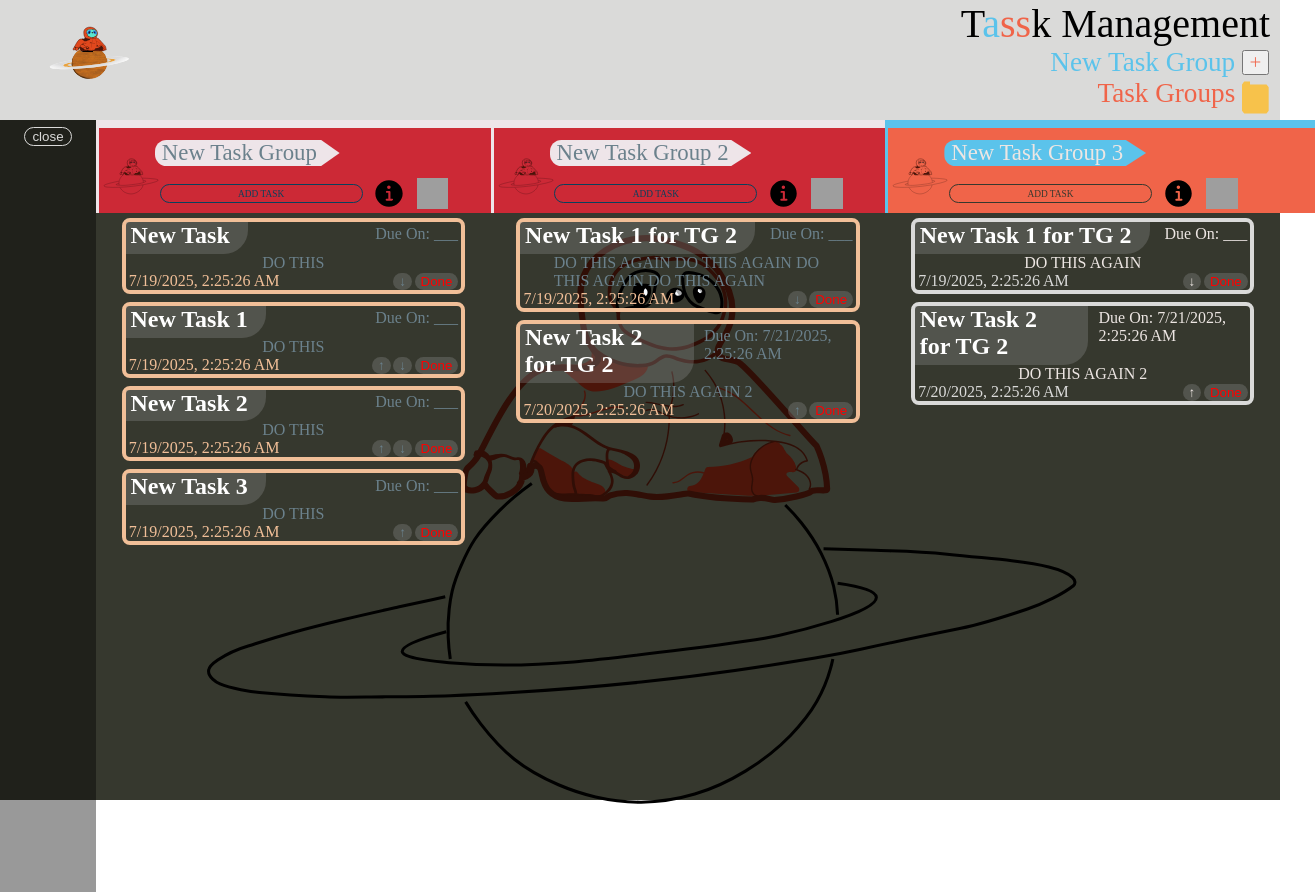
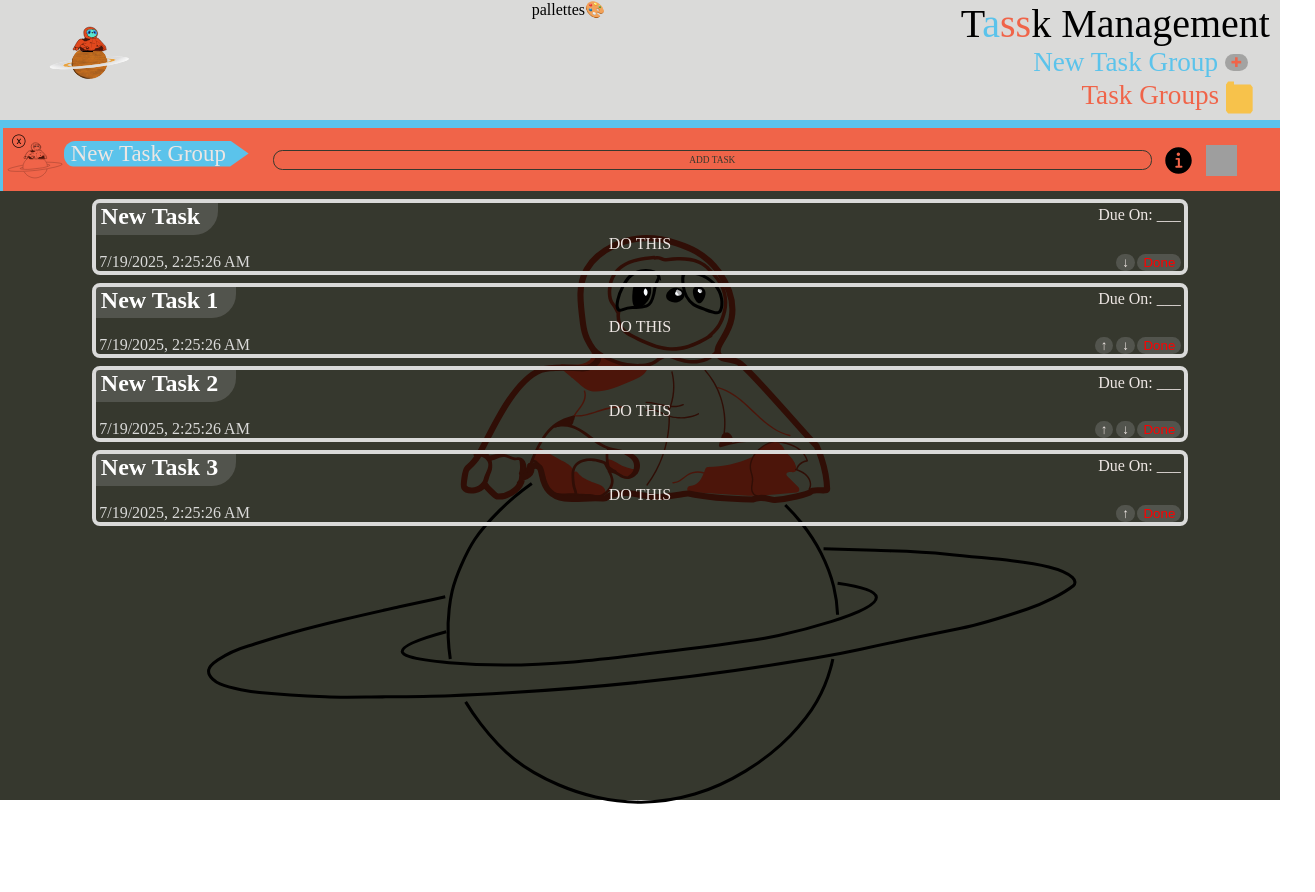
Before and after one commit to sebgorgone/Tassk-Management, a React (Vite) app: page / in a window 1280 px wide. Shown: the whole page, 1315 px wide, since content can reach past the window. Built offline with nearby package versions, Linux system fonts and the light colour scheme; grey boxes are pictures that could not be loaded; a web font is replaced by a local one.

Commit message:
UI UI UI

```diff
--- a/src/DefaultUser.js
+++ b/src/DefaultUser.js
@@ -1,11 +1,20 @@
 export const data = {
    name: "Tassk Manager",
    crtdAt: new Date().toLocaleString(),
-   pall: null,
+   pallettes: [
+      {
+         vibr: "#F06449",
+         dark: "#36382E",
+         light: "#EDE6E3",
+         altLight: "#DADAD9",
+         bright: "#5BC3EB"
+      }
+   ],
    TGs:
    [
       {
          taskGroupName: "New Task Group",
+         pall: null,
          iconPath: "./vectorGraphics/assStencil.svg",
          desc: null,
          createdAt: new Date().toLocaleString(),
@@ -40,6 +49,7 @@ export const data = {
       },
       {
          taskGroupName: "New Task Group 2",
+         pall: null,
          iconPath: "./vectorGraphics/assStencil.svg",
          desc: 'The Second Task',
          createdAt: new Date().toLocaleString(),
@@ -61,6 +71,7 @@ export const data = {
       },
       {
          taskGroupName: "New Task Group 3",
+         pall: null,
          iconPath: "./vectorGraphics/assStencil.svg",
          desc: 'The Third Task The Third Task The Third Task The Third Task The Third Task The Third Task',
          createdAt: new Date().toLocaleString(),
@@ -87,7 +98,7 @@ export const data = {
       savedColors: [],
       openTGs:
       [
-         'New Task Group', 'New Task Group 2', 'New Task Group 3'
+         'New Task Group'
       ]
    }
 }
--- a/src/TaskGroup.jsx
+++ b/src/TaskGroup.jsx
@@ -51,9 +51,9 @@ function TaskGroup (props) {
 
    function addItem(array) {
       console.log('adding item to: ' + array)
-      const newArray = [...array];
+      let newArray = [...array];
       console.log(`inital: -${JSON.stringify(newArray)}-`);
-      newArray.push(newTask)
+      newArray = [ newTask, ...newArray]
       console.log('updated: ' + JSON.stringify(newArray));
       props.updateArray(newArray);
       setTName('');
@@ -70,6 +70,7 @@ function TaskGroup (props) {
 
 
    //tasks lists
+
 
    const tasks = props.tasks ?
       props.tasks.map(((t, index) => {
@@ -88,10 +89,12 @@ function TaskGroup (props) {
 
    return (
       <div style={{flexDirection: 'column', flex: "1", minWidth: "0",maxWidth: "100%", overflowY: "scroll", height: "calc(100vh - 1.75em)"}}>
-         <div style={{background: props.pallette.vibr,width: `calc(100% / ${props.open})`, overflowX: "hidden", display: "flex", flexFlow: "column", borderTop: `${props.pallette.bright} solid .5em`, borderLeft: (!newTaskField && !infoField && !settingsField) ? `${props.pallette.bright} solid` : 'none', borderBottomRightRadius: (newTaskField || infoField || settingsField) ? '2em' : '0', borderBottomLeftRadius: (newTaskField || infoField || settingsField) ? '2em' : '0', position: "absolute"}}>
+
+         <div style={{background: props.pallette.vibr, overflowX: "hidden", display: "flex", flexFlow: "column", borderTop: `${props.pallette.bright} solid .5em`, borderLeft: (!newTaskField && !infoField && !settingsField) ? `${props.pallette.bright} solid` : 'none', borderBottomRightRadius: (newTaskField || infoField || settingsField) ? '2em' : '0', borderBottomLeftRadius: (newTaskField || infoField || settingsField) ? '2em' : '0'}}>
             {props.debug && <p>--TG NAME: {props.name}--description: {`${props.desc}`}--icon path: {props.icon} -- tags: {props.tags}--color: {props.pallette.vibr} --Created At: {props.createdAt}-- Tasks:⬇️⬇️⬇️<br /> {props.tasks.map(t => '---------------------------------------------------------------------------------------------------------------------TASK_NAME: \n' + t.taskName + ' ___CREATED_AT: ' + t.createdAt + '___TASK: ' + t.task + '___DUE_DATE: ' + t.dueDate)}</p>}
 
-            <div style={{display: "flex", justifyContent: "space-between", width: "100%", overflow: "hidden", alignItems: "center", marginTop: ".75em", flexWrap: "nowrap", position: "relative", boxSizing: "border-box"}}>
+            <div style={{display: "flex", justifyContent: "space-between", width: "100%", overflow: "hidden", alignItems: "center", marginTop: ".1em", flexWrap: "nowrap", position: "relative", boxSizing: "border-box"}}>
+               <button type='button' style={{position: 'absolute', top: 1,left: 3, border: "none", transition: "200ms", borderRadius: "1em", zIndex: "5"}} className="TGListButton" onClick={() => props.closeTG()}>ⓧ</button>
                <div style={{minWidth: "3.5em", height: "3.83em"}}>
                   <img className='taskGroupIcon' src={props.icon} style={props.icon === "./vectorGraphics/assStencil.svg" ? {width: "4em", paddingTop: ".5em"} : {width: "6.7em",height: "6.7em", maxWidth: "none", margin: "0", position: "absolute", top: -16, left: -30}} />
                </div>
@@ -246,7 +249,7 @@ function TaskGroup (props) {
                   </div>
                   <div style={{display: "flex", justifyContent: "space-around", width: "100%", overflow: "hidden", padding: ".2em"}}>
                      <textarea
-                        style={{borderBottomRightRadius: ".3em", borderBottomLeftRadius: ".3em", border: "none", fontFamily: "fontss", paddingBottom: ".1em"}}
+                        style={{borderBottomRightRadius: ".3em", borderBottomLeftRadius: ".3em", border: "none", fontFamily: "fontss", paddingBottom: ".1em", width: "80%"}}
                         placeholder={`${props.desc}`}
                         value={newTGDesc}
                         onChange={e => setNewTGDesc(e.target.value)}
@@ -258,7 +261,9 @@ function TaskGroup (props) {
                               onClick={ e => {
                                  e.preventDefault();
                                  if((newTGName === '' && newTGDesc === '') || (newTGName === null && newTGDesc === null)) return alert('No changes');
-                                 props.updateSettings((newTGName === '' || newTGName === null) ? props.name : newTGName,(newTGDesc === '' || newTGDesc === null) ? props.desc : newTGDesc)
+                                 props.updateSettings((newTGName === '' || newTGName === null) ? props.name : newTGName,(newTGDesc === '' || newTGDesc === null) ? props.desc : newTGDesc);
+                                 setNewTGName('');
+                                 setNewTGDesc('');
                               }}>
                                  update
                      </button>
@@ -266,11 +271,7 @@ function TaskGroup (props) {
                </form> : null }
 
          </div>
-         <br />
-         <br />
-         <br />
-         <br />
-         <br />
+
          {tasks}
       </div>
 
--- a/src/assets/index.css
+++ b/src/assets/index.css
@@ -132,12 +132,14 @@
   cursor: pointer;
  }
 
- .folder-btn {
+ #folder-btn {
+  cursor: pointer;
   --r: 8%;        /* corner radius */
   --tab-w: 30%;   /* width of the tab */
   --tab-h: 18%;   /* height of the tab */
   border: none;
   width: 240px;
+  transition: 200ms ease;
   display: inline-block;
   background: #f7c24b;
   clip-path: polygon(
@@ -149,7 +151,36 @@
 }
 
 @supports (clip-path: path("M0 0L1 1Z")) {
-  .folder-btn {
+  #folder-btn {
     clip-path: path("M0 18% A8 8 0 0 1 8% 10% H22% A8 8 0 0 1 30% 18% H92% A8 8 0 0 1 100% 26% V92% A8 8 0 0 1 92% 100% H8% A8 8 0 0 1 0 92% Z");
   }
 }
+
+#folder-btn:hover {
+  background: #a98634;
+}
+
+.TGButton {
+  cursor: pointer;
+  border-radius: 1em;
+  border: none;
+  background: rgb(0,0,0,.25);
+  transition: 150ms;
+}
+
+.TGButton:hover {
+  background: transparent;
+
+  border: .1em solid;
+
+}
+
+.TGListButton {
+  cursor: pointer;
+  transition: 100 ease;
+  background: transparent;
+}
+
+.TGListButton:hover {
+  background: rgb(100,100,100, .7)
+}
--- a/src/shell.jsx
+++ b/src/shell.jsx
@@ -3,6 +3,7 @@ import './assets/index.css'
 import { pallette } from './assets/DefaultPallettes'
 import TaskGroup from './TaskGroup.jsx'
 function Shell() {
+  localStorage.clear()
   //state
   const [data, setData] = useState(null)
   console.log('DATA VALUE: ', data)
@@ -13,7 +14,9 @@ function Shell() {
 
   const debug = false;
 
-  const [files, setFiles] = useState(true)
+  const [files, setFiles] = useState(false)
+
+  const [newTGField, setNewTGField] = useState(false)
 
 
   const header = {
@@ -36,11 +39,7 @@ function Shell() {
 
   const button = {
     color: c.vibr,
-    width: "2em",
-    hieght: "2em",
-    marginRight: '.25em',
-    padding: "0",
-    paddingBottom: ".1em"
+    borderColor: c.vibr
   }
 
   const buttonTilte = {
@@ -54,7 +53,8 @@ function Shell() {
     color: c.vibr,
     fontSize: "1.7em",
     margin: "0",
-    marginRight: '.25em'
+    marginRight: '.25em',
+    alignSelf: "center"
   }
 
   //handlers
@@ -142,13 +142,68 @@ function Shell() {
     });
   }
 
+function handleOpenTG(index) {
+  setData(prev => {
+    if (!prev) return prev;
+
+    const src = prev.data ? prev.data : prev;
+
+    const name = src.TGs[index].taskGroupName;
+    const open = src.defaults?.openTGs ?? [];
+
+    if (open.includes(name) || open.length >= 5) return prev;
+
+    const updated = {
+      ...src,
+      defaults: {
+        ...src.defaults,
+        openTGs: [name, ...open]
+      }
+    };
+
+    localStorage.setItem('data', JSON.stringify(updated));
+    return updated;
+  });
+}
+
+function handleCloseTG(index) {
+  setData(prev => {
+    if (!prev) return prev;
+
+    const src = prev.data ? prev.data : prev;
+
+    const name = src.TGs[index].taskGroupName;
+    const open = src.defaults?.openTGs ?? [];
+
+    const newOpen = open.filter(n => n !== name);
+
+    const updated = {
+      ...src,
+      defaults: {
+        ...src.defaults,
+        openTGs: newOpen
+      }
+    };
+
+    localStorage.setItem('data', JSON.stringify(updated));
+    return updated;
+  });
+}
+
 
 
   // task group lists
 
   const [TGs, setTGs] = useState('loading');
 
-  console.log(TGs);
+  const TGList = data && data.TGs.map((tg, index) => {
+    return (
+      <div key={index} className='TGList' style={{display: "inline-block", minWidth: "max-content"}}>
+        {(tg.iconPath && files) && <img style={{position: 'absolute', width: '2em', left: -8}} src={tg.iconPath}/>}
+        <button type='button' onClick={() => handleOpenTG(index)} style={{margin: "0", marginLeft: "1.5em", color: c.light, fontSize: ".85em", border: "0"}} className='TGListButton'>{tg.taskGroupName}</button>
+      </div>
+    )
+  })
 
   //use effect
 
@@ -184,30 +239,32 @@ function Shell() {
   }, [data]);
 
 useEffect(() => {
-  if (data){
+  if (data) {
     const openTGs = data.TGs
-      .filter(task => data.defaults.openTGs.includes(task.taskGroupName))
-      .map((task, index) => (
+      .map((tg, i) => ({ tg, i }))
+      .filter(({ tg }) => data.defaults.openTGs.includes(tg.taskGroupName))
+      .map(({ tg, i }) => (
         <TaskGroup
           debug={debug}
-          desc={task.desc}
-          name={task.taskGroupName}
-          tags={task.tags}
-          createdAt={task.createdAt}
-          tasks={task.tasks}
-          key={`${task.taskGroupName}-${index}`}
-          pallette={pallette[Math.floor(Math.random() * 2)]}
-          icon={task.iconPath}
-          index={index}
-          updateArray={(na) => handleUpdateArray(index, na)}
-          updateSettings={(newName, newDesc) => handleUpdateSettings(index, newName, newDesc)}
-          favorited={() => handleUpdateFavorited(index)}
+          desc={tg.desc}
+          name={tg.taskGroupName}
+          tags={tg.tags}
+          createdAt={tg.createdAt}
+          tasks={tg.tasks}
+          key={`${tg.taskGroupName}-${i}`}
+          pallette={tg.pall ? tg.pall : pallette[1]}
+          icon={tg.iconPath}
+          index={i}
+          updateArray={(na) => handleUpdateArray(i, na)}
+          updateSettings={(newName, newDesc) => handleUpdateSettings(i, newName, newDesc)}
+          favorited={() => handleUpdateFavorited(i)}
           open={data.TGs.length}
+          closeTG={() => handleCloseTG(i)}
         />
       ));
-    setTGs(openTGs)
+    setTGs(openTGs);
   }
-},[data])
+}, [data]);
 
   return (
     <>
@@ -216,29 +273,49 @@ useEffect(() => {
       <div className="headerBar" style={header}>
         <img src='./vectorGraphics/ass.svg' className='headerIcon'/>
 
+        <div style={{display: "flex", transition: "2s", fontFamily: "fontss"}} className='headerButtonDiv'>pallettes🎨</div>
+
         <div style={{display: "flex", flexDirection: "column", alignItems: "top"}}>
           <p style={body} className='headerTitle'>T<span style={assB}>a</span><span style={assO}>ss</span>k Management</p>
-          <div style={{display: "flex", flexFlow: "row", alignItems: 'center', justifyContent: "right", paddingRight: ".5em"}} className='headerButtonDiv'>
+          <div style={{display: "flex", flexFlow: "row", alignItems: 'center', justifyContent: "right", paddingRight: "2em"}} className='headerButtonDiv'>
             <p style={buttonTilte} className='task'>New Task Group</p>
-            <button style={button}>＋</button>
+            <button style={button} className='TGButton' type='button' onClick={() => {setNewTGField(!newTGField)}}>✚</button>
           </div>
-          <div style={{display: "flex", flexFlow: "row", alignItems: 'right', justifyContent: "right", paddingRight: ".5em"}} className='headerButtonDiv'>
+          <div style={{display: "flex", flexFlow: "row", alignItems: 'right', justifyContent: "right", paddingRight: "1.5em"}} className='headerButtonDiv'>
             <p style={buttonTilteB} className='task'>Task Groups</p>
-            <button style={{aspectRatio: '3 / 4', marginRight: ".25em", width: "2em"}} className='folder-btn' type='button' onClick={() => setFiles(!files)}/>
+            <button style={{aspectRatio: '3 / 4', marginRight: ".25em", width: "2em"}} id='folder-btn' type='button' onClick={() => setFiles(!files)} />
           </div>
         </div>
 
 
       </div>
 
-      <div style={{display: "flex", flexWrap: 'nowrap', fontFamily: "fontss", width: "100vw", overflowX: "auto", zIndex: "0"}}>
-        <div style={{width: files ? "6em" : '0', background: files ? "rgb(0,0,0,.4)" : "0", transition: "450ms ease", display: "flex", flexDirection: "column"}} className='files'>
-          <button style={{color: c.altLight,display: files ? "block" : "none", margin: ".15em", width: "50%", alignSelf: "center", marginTop: ".5em", tansition: "200ms", border: "none", borderRadius: "1em", border: `solid .13em ${c.altLight}`}} type='button' onClick={() => {setFiles(!files)}} className='taskGroupOptions'>close</button>
+      {newTGField ?
+        <div style={{
+          width: "100%",
+          background: "rgb(0, 0, 0, .65)",
+          height: "calc(100vh - 1.75em)",
+          display: "flex",
+          flexDirection: "column",
+          alignItems: "center"
+        }}>
+          <div style={{
+            display: "flex",
+            justifyContent: "center",
+            fontFamily: "fontss",
+            color: c.light
+          }}>
+            <h1>New Task Group</h1>
+          </div>
         </div>
-
-
+        :
+        <div style={{display: "flex", flexWrap: 'nowrap', fontFamily: "fontss", width: "100vw", overflowX: "auto", zIndex: "0"}}>
+        <div style={{width: files ? "10em" : '0', background: files ? "rgb(0,0,0,.4)" : "0", transition: "600ms ease", display: "flex", flexDirection: "column", overflow: "hidden", height: "calc(100vh - 1.75em)"}} className='files'>
+          <button style={{color: files ? c.altLight : 'rgb(0, 0, 0, 0)', margin: ".15em", width: "50%", alignSelf: "center", marginTop: ".5em", tansition: "200ms", borderRadius: "1em", border: files ? `solid .13em ${c.altLight}` : 'rgb(0, 0, 0, 0)', overflowX: "hidden"}} type='button' onClick={() => {setFiles(!files)}} className='taskGroupOptions'>close</button>
+          {TGList}
+        </div>
         {TGs}
-      </div>
+      </div>}
 
 
      {debug && <p>
```
